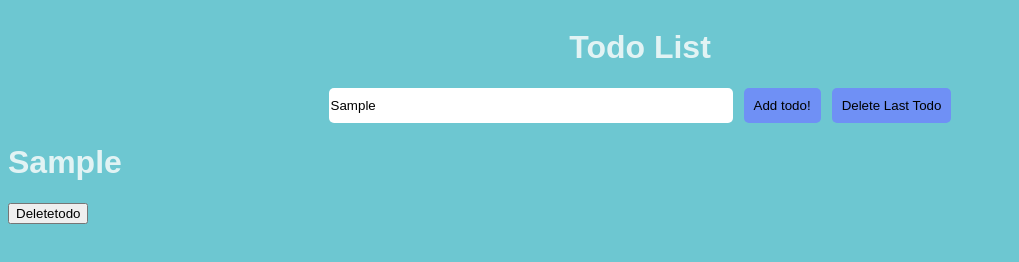
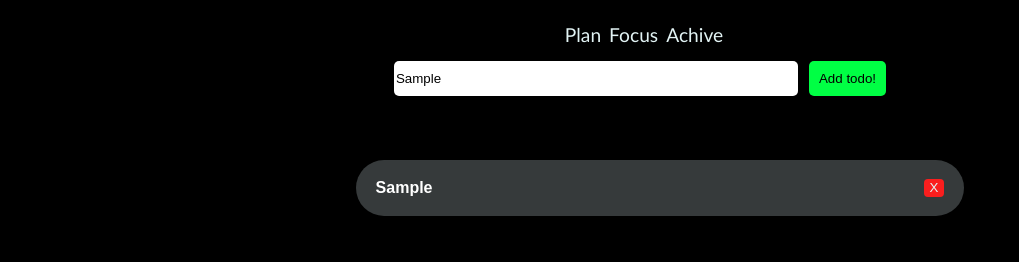
Before and after one commit to siyach1n/todoList, a plain HTML site: page index.html in a window 1280 px wide. Both pictures are taken after typing "Sample" into the empty fields and a click on the button "Add todo!". Shown: the whole page, without its empty margins (0-1019 px from the left). Drawn offline with Linux system fonts and the light colour scheme; a web font is replaced by a local one.

Commit message:
add new ui and and some change in code

```diff
--- a/index.css
+++ b/index.css
@@ -1,27 +1,23 @@
-/*
-.header{
-    background-color: blue;
-}
-.todo-div{
-    background-color: green;
-}
-[id*="todo-"]{
-    display: flex;
-    background-color: red;
-}
- */
 
 body{
     display: flex;
-    /* justify-content: center; */
     flex-direction: column;
-    background-color: #6dc7d1;
+    background-color: #000000;
     color: #e2f3f4;
     font-family: 'Satoshi', sans-serif;
 }
 .header{
     display: flex;
     justify-content: center;
+    font-family: 'Gill Sans', 'Gill Sans MT', Calibri, 'Trebuchet MS', sans-serif;
+    font-size: larger;
+    padding-left: 8px;
+}
+
+#header-div{
+    display: flex;
+    justify-content: center;
+    margin: 1.2%;
 }
 
 
@@ -30,28 +26,10 @@ body{
     justify-content: center;
 }
 
-[id*="todo-"]{
-    display:flex;
-   justify-content: center;
-   margin-top: 8px;
-}
-
-.todolist{
-    margin-top: 8px;
-
-}
-
-#dl-btn{
-    padding: 10px;
-    margin: 0 0px 0px 11px;
-    background-color: rgb(235, 195, 135);
-    border-radius: 5px;
-    border-style: none;
-}
 .btn-addTodo {
     padding: 10px;
     margin: 0 0px 0px 11px;
-    background-color: rgb(111, 144, 245);
+    background-color: rgb(0, 255, 68);
     border-radius: 5px;
     border-style: none;
 
@@ -61,3 +39,45 @@ body{
     border-style: none;
     width: 400px;
 }
+
+.todoList{
+      margin: 5%;
+
+}
+
+#todoListDiv{
+    display: flex;
+    justify-content: space-between;
+    width: 50%;
+    margin-left: 25%;
+    margin-bottom: 1%;
+    background-color: #e2f3f43d;
+    padding-left: 20px;
+    padding-right: 20px;
+    padding-top: 15px;
+    padding-bottom: 15px;
+    border-radius: 30px;
+
+}
+
+#tododelbutton{
+        margin-top: 4px;
+        margin-bottom: 4px;
+        padding-right: 6px;
+        color: #e2f3f4;
+        border: none;
+        border-radius: 4px;
+        background-color: rgb(250, 30, 30);
+
+
+}
+
+#todotext{
+        font-size: 16px;
+        margin-top: 4px;
+        margin-bottom: 4px;
+        padding-right: 10px;
+        /* Adjust text size */
+        color: rgb(255, 255, 255);
+
+}
--- a/index.html
+++ b/index.html
@@ -8,12 +8,16 @@
     <link rel="stylesheet" href="https://fonts.cdnfonts.com/css/satoshi">
 </head>
 <body>
+   <div id="header-div">
+    <span class="header">Plan </span>
+    <span class="header">Focus </span>
+    <span class="header">Achive </span>
+   </div>
+
     <div class="container">
-        <h1 class="header">Todo List</h1>
         <div class="tododiv">
             <input class="todo-box" type="text">
             <button class="btn-addTodo" onclick="addTodo()">Add todo!</button>
-            <button class=" btn-addTodo"onclick="delTodo()"> Delete Last Todo </button>
         </div>
 <!-- //todolist is listed  -->
         <div class="todoList">
--- a/script.js
+++ b/script.js
@@ -7,8 +7,10 @@ function addTodoComponent(todos,index){
    const div1 =  document.createElement('div');
    const h1=  document.createElement('h1');
    const todoDelButton = document.createElement('button')
-   todoDelButton.innerHTML="Deletetodo"
-
+   div1.setAttribute("id","todoListDiv")
+   h1.setAttribute("id","todotext")
+   todoDelButton.setAttribute("id","tododelbutton")
+   todoDelButton.innerHTML="X"
    todoDelButton.setAttribute("onClick","deleteTodo(" + index+ ")");
 
    h1.innerHTML=todos.title
```
